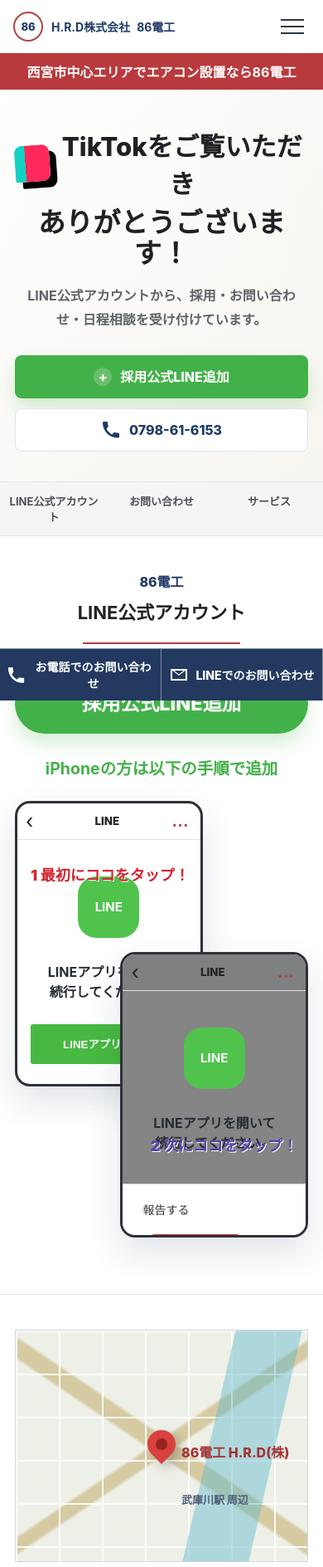
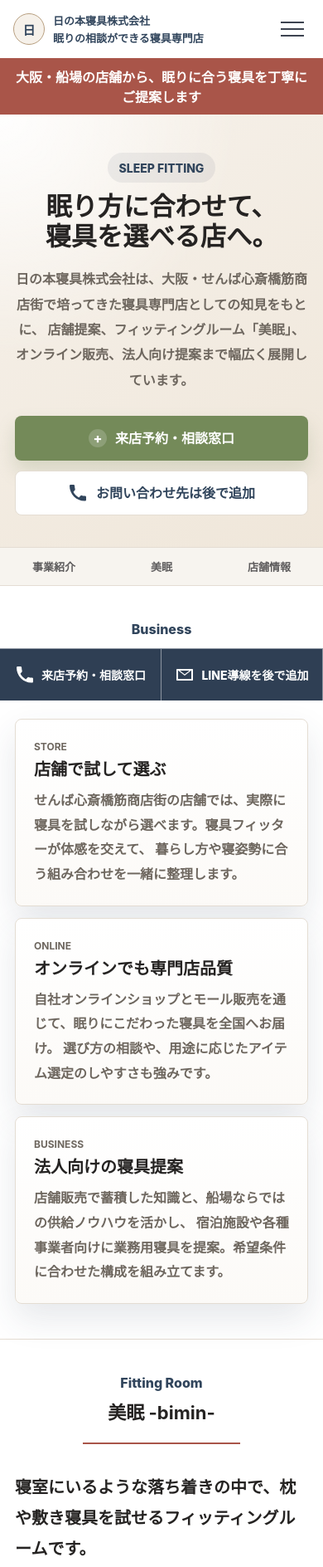
Before and after one commit to King04022004/hinomotothing, a website: page index.html in a window 390 px wide. Shown: the top 1888 px of the page at 83% size. Drawn offline with Linux system fonts and the light colour scheme.

Commit message:
Rewrite LP content for Hinomoto Shingu

```diff
--- a/index.html
+++ b/index.html
@@ -3,21 +3,21 @@
   <head>
     <meta charset="UTF-8" />
     <meta name="viewport" content="width=device-width, initial-scale=1.0" />
-    <title>86電工 | 西宮市中心エリアのエアコン設置</title>
+    <title>日の本寝具株式会社 | 眠りを見直すためのご案内</title>
     <meta
       name="description"
-      content="TikTokをご覧いただきありがとうございます。西宮市中心エリアでエアコン設置なら86電工へ。電話・LINEでお気軽にお問い合わせください。"
+      content="日の本寝具株式会社の店舗・美眠・オンライン販売・法人向け対応を紹介するランディングページです。眠りに合わせた寝具選びをご案内します。"
     />
     <link rel="stylesheet" href="/styles.css" />
   </head>
   <body>
     <header class="site-header">
       <div class="topbar">
-        <a class="brand" href="#top" aria-label="86電工 ホーム">
-          <span class="brand-mark">86</span>
+        <a class="brand" href="#top" aria-label="日の本寝具株式会社 ホーム">
+          <span class="brand-mark">日</span>
           <span>
-            <strong>H.R.D株式会社</strong>
-            <b>86電工</b>
+            <strong>日の本寝具株式会社</strong>
+            <b>眠りの相談ができる寝具専門店</b>
           </span>
         </a>
         <button class="menu-button" type="button" aria-label="メニュー">
@@ -26,136 +26,166 @@
           <span></span>
         </button>
       </div>
-      <p class="area-strip">西宮市中心エリアでエアコン設置なら86電工</p>
+      <p class="area-strip">大阪・船場の店舗から、眠りに合う寝具を丁寧にご提案します</p>
     </header>
 
     <main id="top">
       <section class="hero">
         <div class="hero-inner">
-          <p class="eyebrow">TikTokをご覧いただき</p>
-          <h1>ありがとうございます！</h1>
+          <p class="eyebrow">Sleep fitting</p>
+          <h1>眠り方に合わせて、<br />寝具を選べる店へ。</h1>
           <p class="hero-copy">
-            LINE公式アカウントから、採用・お問い合わせ・日程相談を受け付けています。
+            日の本寝具株式会社は、大阪・せんば心斎橋筋商店街で培ってきた寝具専門店としての知見をもとに、
+            店舗提案、フィッティングルーム「美眠」、オンライン販売、法人向け提案まで幅広く展開しています。
           </p>
           <div class="hero-actions">
-            <a class="btn btn-line" href="#" aria-label="LINE公式アカウントを追加">
+            <a class="btn btn-line" href="#" aria-label="来店予約について問い合わせる">
               <span class="btn-icon">+</span>
-              採用公式LINE追加
+              来店予約・相談窓口
             </a>
-            <a class="btn btn-outline" href="tel:0798616153">
+            <a class="btn btn-outline" href="#">
               <span class="phone-icon"></span>
-              0798-61-6153
+              お問い合わせ先は後で追加
             </a>
           </div>
         </div>
       </section>
 
       <nav class="page-nav" aria-label="ページ内ナビゲーション">
-        <a href="#line">LINE公式アカウント</a>
-        <a href="#contact">お問い合わせ</a>
-        <a href="#service">サービス</a>
+        <a href="#about">事業紹介</a>
+        <a href="#bimin">美眠</a>
+        <a href="#contact">店舗情報</a>
       </nav>
 
-      <section class="section line-section" id="line">
+      <section class="section overview-section" id="about">
         <div class="section-title">
-          <span>86電工</span>
-          <h2>LINE公式アカウント</h2>
+          <span>Business</span>
+          <h2>事業紹介</h2>
         </div>
 
-        <a class="large-line-button" href="#">採用公式LINE追加</a>
+        <div class="overview-grid">
+          <article class="overview-card">
+            <p class="card-kicker">Store</p>
+            <h3>店舗で試して選ぶ</h3>
+            <p>
+              せんば心斎橋筋商店街の店舗では、実際に寝具を試しながら選べます。寝具フィッターが体感を交えて、
+              暮らし方や寝姿勢に合う組み合わせを一緒に整理します。
+            </p>
+          </article>
+          <article class="overview-card">
+            <p class="card-kicker">Online</p>
+            <h3>オンラインでも専門店品質</h3>
+            <p>
+              自社オンラインショップとモール販売を通じて、眠りにこだわった寝具を全国へお届け。
+              選び方の相談や、用途に応じたアイテム選定のしやすさも強みです。
+            </p>
+          </article>
+          <article class="overview-card">
+            <p class="card-kicker">Business</p>
+            <h3>法人向けの寝具提案</h3>
+            <p>
+              店舗販売で蓄積した知識と、船場ならではの供給ノウハウを活かし、
+              宿泊施設や各種事業者向けに業務用寝具を提案。希望条件に合わせた構成を組み立てます。
+            </p>
+          </article>
+        </div>
+      </section>
 
-        <div class="instruction">
-          <h3>iPhoneの方は以下の手順で追加</h3>
-          <div class="phone-demo">
-            <div class="phone-frame phone-left">
-              <div class="phone-bar">
-                <span></span>
-                <small>LINE</small>
-                <b>...</b>
-              </div>
-              <div class="line-app">
-                <div class="line-logo">LINE</div>
-                <p>LINEアプリを開いて<br />続行してください。</p>
-                <button>LINEアプリを開く</button>
-              </div>
-              <p class="step-label first">1 最初にココをタップ！</p>
+      <section class="section bimin-section" id="bimin">
+        <div class="section-title">
+          <span>Fitting Room</span>
+          <h2>美眠 -bimin-</h2>
+        </div>
+
+        <div class="bimin-layout">
+          <div class="bimin-copy">
+            <p class="lead">
+              寝室にいるような落ち着きの中で、枕や敷き寝具を試せるフィッティングルームです。
+            </p>
+            <p>
+              木の床、調湿性を意識した空間、やわらかな照明など、寝具そのものだけでなく
+              眠る環境まで含めて体感できる場所として整えられています。予約優先で、じっくり相談できます。
+            </p>
+            <ul class="feature-list">
+              <li>オーダーメイド枕や敷き寝具のフィッティング</li>
+              <li>羽毛布団を実際に試しながら比較</li>
+              <li>睡眠に関する相談や無料ワークショップに対応</li>
+              <li>ブライダル寝具や新生活の一式相談にも対応</li>
+            </ul>
+          </div>
+
+          <div class="room-visual" aria-hidden="true">
+            <div class="room-card room-main">
+              <span class="room-tag">1F Showroom</span>
+              <strong>素材や質感を比べる展示スペース</strong>
             </div>
-            <div class="phone-frame phone-right">
-              <div class="phone-bar dark">
-                <span></span>
-                <small>LINE</small>
-                <b>...</b>
-              </div>
-              <div class="line-app muted">
-                <div class="line-logo">LINE</div>
-                <p>LINEアプリを開いて<br />続行してください。</p>
-              </div>
-              <div class="sheet">
-                <p>報告する</p>
-                <p class="highlight">ブラウザで開く</p>
-                <p>リンクをコピー</p>
-              </div>
-              <p class="step-label second">2 次にココをタップ！</p>
+            <div class="room-card room-sub">
+              <span class="room-tag">2F Bimin</span>
+              <strong>横になって試せる予約優先の空間</strong>
             </div>
           </div>
         </div>
       </section>
 
+      <section class="section consult-section">
+        <div class="section-title">
+          <span>Support</span>
+          <h2>こんな相談に向いています</h2>
+        </div>
+
+        <div class="consult-grid">
+          <article class="consult-card">
+            <h3>自分に合う寝具がわからない</h3>
+            <p>寝姿勢や使い方を整理しながら、選び方の基準から一緒に確認できます。</p>
+          </article>
+          <article class="consult-card">
+            <h3>新生活や結婚を機にそろえたい</h3>
+            <p>一式でそろえるときの優先順位や、長く使える組み合わせを相談できます。</p>
+          </article>
+          <article class="consult-card">
+            <h3>法人向けにまとめて検討したい</h3>
+            <p>用途、数量、予算感に合わせた寝具構成を相談できます。</p>
+          </article>
+        </div>
+      </section>
+
       <section class="section contact-section" id="contact">
-        <div class="map-panel" role="img" aria-label="86電工周辺の地図イメージ">
+        <div class="map-panel" role="img" aria-label="大阪市中央区久太郎町周辺の地図イメージ">
           <div class="map-grid"></div>
           <div class="river"></div>
           <div class="pin"></div>
-          <p>86電工 H.R.D(株)</p>
-          <span>武庫川駅 周辺</span>
+          <p>日の本寝具株式会社</p>
+          <span>本町駅から徒歩圏内</span>
         </div>
 
         <div class="contact-card">
-          <p>お気軽に電話・LINEでお問い合わせ下さい。</p>
-          <a class="phone-number" href="tel:0798616153">
+          <p>ご来店予約・商品相談・法人のお問い合わせ窓口として使える想定のエリアです。</p>
+          <a class="phone-number placeholder-number" href="#">
             <span class="phone-icon"></span>
-            0798-61-6153
+            お問い合わせ先は後で追加
           </a>
-          <small>受付 8:00〜18:00（不定休）</small>
-          <a class="btn btn-red" href="#">LINEでのお問い合わせはこちら</a>
+          <small>LINEやフォーム導線は後から差し替えしやすい構成にしています。</small>
+          <a class="btn btn-red" href="#">相談導線をここに追加</a>
         </div>
       </section>
 
       <section class="section company-section">
         <div class="brand company-brand">
-          <span class="brand-mark">86</span>
+          <span class="brand-mark">日</span>
           <span>
-            <strong>H.R.D株式会社</strong>
-            <b>86電工</b>
+            <strong>日の本寝具株式会社</strong>
+            <b>店舗・オンライン・法人向け販売</b>
           </span>
         </div>
         <address>
-          〒663-8124<br />
-          兵庫県西宮市小松南町3-3-27　2階
+          〒541-0056<br />
+          大阪府大阪市中央区久太郎町3-4-17
         </address>
-        <p>
-          くらしのマーケット出店しています！！<br />
-          <a href="https://curama.jp/001511811/">https://curama.jp/001511811/</a>
-        </p>
-      </section>
-
-      <section class="section services" id="service">
-        <h2>サービス一覧</h2>
-        <div class="service-grid">
-          <span>大阪市のエアコン設置</span>
-          <span>尼崎市のエアコン設置</span>
-          <span>吹田市のエアコン設置</span>
-          <span>伊丹市のエアコン設置</span>
-          <span>豊中市のエアコン設置</span>
-          <span>宝塚市のエアコン設置</span>
-          <span>芦屋市のエアコン設置</span>
-          <span>西宮市のエアコン設置</span>
-          <span>神戸市中央区のエアコン設置</span>
-          <span>神戸市北区のエアコン設置</span>
-          <span>神戸市長田区のエアコン設置</span>
-          <span>神戸市須磨区のエアコン設置</span>
-          <span>神戸市灘区のエアコン設置</span>
-          <span>神戸市東灘区のエアコン設置</span>
+        <div class="company-notes">
+          <p>創業 1929年 / 会社設立 1948年 / 資本金 1,000万円</p>
+          <p>取扱分野: 寝装・寝具の卸売、小売、寝具相談</p>
+          <p>店舗営業時間: 月・水・金 12:00〜17:00 / 土・日 10:00〜17:00 / 火・木・祝休</p>
+          <p>オンライン対応: 平日・土曜 10:00〜17:00</p>
         </div>
       </section>
     </main>
@@ -164,12 +194,12 @@
       <a href="#">プライバシーポリシー</a>
       <span>/</span>
       <a href="#">特定商取引に基づく表記</a>
-      <p>Copyright (C) 2026 86電工-H.R.D株式会社. All rights Reserved.</p>
+      <p>Copyright (C) 2026 日の本寝具株式会社. All rights reserved.</p>
     </footer>
 
     <div class="sticky-actions" aria-label="固定お問い合わせ">
-      <a href="tel:0798616153"><span class="phone-icon"></span>お電話でのお問い合わせ</a>
-      <a href="#"><span class="mail-icon"></span>LINEでのお問い合わせ</a>
+      <a href="#"><span class="phone-icon"></span>来店予約・相談窓口</a>
+      <a href="#"><span class="mail-icon"></span>LINE導線を後で追加</a>
     </div>
   </body>
 </html>
--- a/styles.css
+++ b/styles.css
@@ -1,14 +1,15 @@
 :root {
   color-scheme: light;
-  --text: #202124;
-  --muted: #5f6368;
-  --border: #dfe3e7;
-  --navy: #1f3a66;
-  --footer: #23395f;
-  --red: #b83a3d;
-  --green: #43b149;
-  --warm: #f7f4ef;
-  --shadow: 0 18px 40px rgba(31, 58, 102, 0.14);
+  --text: #252322;
+  --muted: #6e675f;
+  --border: #e4ddd3;
+  --navy: #31455c;
+  --footer: #2f3f54;
+  --red: #a95549;
+  --green: #748a59;
+  --warm: #f6f1ea;
+  --sand: #efe6d9;
+  --shadow: 0 18px 40px rgba(49, 69, 92, 0.12);
 }
 
 * {
@@ -21,7 +22,7 @@
 
 body {
   margin: 0;
-  background: #eef1f4;
+  background: #ece8e1;
   color: var(--text);
   font-family: -apple-system, BlinkMacSystemFont, "Hiragino Sans",
     "Hiragino Kaku Gothic ProN", "Yu Gothic", Meiryo, sans-serif;
@@ -45,7 +46,7 @@
   display: flex;
   align-items: center;
   justify-content: space-between;
-  min-height: 64px;
+  min-height: 70px;
   padding: 12px 24px;
 }
 
@@ -59,21 +60,25 @@
 .brand-mark {
   display: grid;
   place-items: center;
-  width: 36px;
-  height: 36px;
-  border: 2px solid #b44448;
+  width: 38px;
+  height: 38px;
+  border: 1px solid #b89f80;
   border-radius: 50%;
+  background: var(--warm);
   color: var(--navy);
   font-weight: 800;
-  font-size: 13px;
+  font-size: 15px;
 }
 
 .brand span:last-child {
-  display: flex;
-  align-items: center;
-  gap: 12px;
-  font-size: 17px;
+  display: grid;
+  gap: 2px;
+  font-size: 16px;
   color: var(--navy);
+}
+
+.brand strong,
+.brand b {
   white-space: nowrap;
 }
 
@@ -92,7 +97,7 @@
   display: block;
   width: 28px;
   height: 2px;
-  background: #2d3645;
+  background: #3d4350;
 }
 
 .area-strip {
@@ -107,49 +112,42 @@
 .hero {
   overflow: hidden;
   background:
-    linear-gradient(135deg, rgba(255, 255, 255, 0.95), rgba(247, 244, 239, 0.92)),
-    radial-gradient(circle at 18% 20%, rgba(67, 177, 73, 0.18), transparent 30%),
-    radial-gradient(circle at 88% 8%, rgba(184, 58, 61, 0.14), transparent 32%);
+    radial-gradient(circle at top left, rgba(255, 255, 255, 0.94), transparent 44%),
+    linear-gradient(145deg, rgba(246, 241, 234, 0.98), rgba(239, 230, 217, 0.98));
 }
 
 .hero-inner {
-  padding: 44px 26px 36px;
+  padding: 46px 26px 38px;
   text-align: center;
 }
 
 .eyebrow {
   display: inline-flex;
   align-items: center;
-  gap: 8px;
-  margin: 0 0 8px;
+  justify-content: center;
+  min-height: 36px;
+  margin: 0 0 12px;
+  padding: 0 14px;
+  border-radius: 999px;
+  background: rgba(49, 69, 92, 0.08);
+  color: var(--navy);
   font-weight: 800;
-  font-size: clamp(28px, 8vw, 54px);
-}
-
-.eyebrow::before {
-  content: "";
-  width: 44px;
-  height: 44px;
-  background:
-    linear-gradient(90deg, #12d2c3 0 30%, transparent 30%),
-    linear-gradient(#ff285a 0 0);
-  border-radius: 9px 9px 9px 2px;
-  box-shadow: 8px 8px 0 #050505;
-  transform: rotate(-4deg);
+  font-size: 14px;
+  text-transform: uppercase;
 }
 
 .hero h1 {
   margin: 0;
-  font-size: clamp(28px, 8.5vw, 58px);
-  line-height: 1.12;
+  font-size: clamp(31px, 8vw, 56px);
+  line-height: 1.14;
 }
 
 .hero-copy {
-  max-width: 520px;
+  max-width: 560px;
   margin: 18px auto 0;
   color: var(--muted);
   font-weight: 700;
-  line-height: 1.8;
+  line-height: 1.9;
 }
 
 .hero-actions {
@@ -158,24 +156,22 @@
   margin-top: 28px;
 }
 
-.btn,
-.large-line-button {
+.btn {
   display: inline-flex;
   align-items: center;
   justify-content: center;
   gap: 10px;
-  min-height: 52px;
+  min-height: 54px;
   border-radius: 8px;
   padding: 12px 18px;
   font-weight: 800;
   line-height: 1.25;
 }
 
-.btn-line,
-.large-line-button {
+.btn-line {
   background: var(--green);
   color: #fff;
-  box-shadow: 0 12px 22px rgba(67, 177, 73, 0.22);
+  box-shadow: 0 12px 22px rgba(116, 138, 89, 0.22);
 }
 
 .btn-outline {
@@ -196,7 +192,7 @@
   width: 22px;
   height: 22px;
   border-radius: 50%;
-  background: rgba(255, 255, 255, 0.2);
+  background: rgba(255, 255, 255, 0.18);
 }
 
 .page-nav {
@@ -204,13 +200,13 @@
   grid-template-columns: repeat(3, 1fr);
   border-top: 1px solid var(--border);
   border-bottom: 1px solid var(--border);
-  background: #f5f5f5;
+  background: #f7f4ef;
 }
 
 .page-nav a {
   padding: 13px 6px;
   text-align: center;
-  color: #4b4f56;
+  color: #5d5b5c;
   font-size: 13px;
   font-weight: 700;
 }
@@ -229,8 +225,7 @@
   font-weight: 800;
 }
 
-.section-title h2,
-.services h2 {
+.section-title h2 {
   margin: 8px 0 0;
   font-size: 22px;
 }
@@ -244,153 +239,132 @@
   background: var(--red);
 }
 
-.large-line-button {
-  width: min(100%, 560px);
-  margin: 36px auto 26px;
-  min-height: 72px;
-  border-radius: 999px;
-  font-size: clamp(22px, 6vw, 32px);
+.overview-grid,
+.consult-grid {
+  display: grid;
+  gap: 14px;
+  margin-top: 34px;
 }
 
-.instruction h3 {
-  margin: 0 0 18px;
-  color: var(--green);
-  text-align: center;
-  font-size: clamp(18px, 5vw, 26px);
-}
-
-.phone-demo {
-  position: relative;
-  min-height: 610px;
-  margin: 0 auto;
-  max-width: 520px;
-}
-
-.phone-frame {
-  position: absolute;
-  width: 58%;
-  min-width: 230px;
-  height: 382px;
-  border: 3px solid #2e3138;
-  border-radius: 18px;
-  background: #fff;
-  overflow: hidden;
+.overview-card,
+.consult-card {
+  padding: 22px;
+  border: 1px solid var(--border);
+  border-radius: 8px;
+  background: linear-gradient(180deg, #fff, #fcfaf7);
   box-shadow: var(--shadow);
 }
 
-.phone-left {
-  left: 0;
-  top: 8px;
+.card-kicker {
+  margin: 0 0 8px;
+  color: var(--red);
+  font-size: 12px;
+  font-weight: 800;
+  text-transform: uppercase;
 }
 
-.phone-right {
-  right: 0;
-  top: 208px;
+.overview-card h3,
+.consult-card h3 {
+  margin: 0 0 10px;
+  font-size: 20px;
 }
 
-.phone-bar {
-  display: grid;
-  grid-template-columns: 24px 1fr 28px;
-  align-items: center;
-  height: 44px;
-  padding: 0 10px;
-  border-bottom: 1px solid var(--border);
+.overview-card p,
+.consult-card p,
+.bimin-copy p,
+.company-notes p {
+  margin: 0;
+  color: var(--muted);
+  line-height: 1.85;
+  font-weight: 700;
 }
 
-.phone-bar span::before {
-  content: "‹";
-  font-size: 24px;
+.bimin-layout {
+  display: grid;
+  gap: 22px;
+  margin-top: 34px;
 }
 
-.phone-bar small {
-  text-align: center;
+.lead {
+  margin-bottom: 14px !important;
+  color: var(--text) !important;
+  font-size: 20px;
+}
+
+.feature-list {
+  display: grid;
+  gap: 10px;
+  margin: 20px 0 0;
+  padding: 0;
+  list-style: none;
+}
+
+.feature-list li {
+  position: relative;
+  padding-left: 18px;
+  color: var(--text);
+  font-weight: 700;
+  line-height: 1.7;
+}
+
+.feature-list li::before {
+  content: "";
+  position: absolute;
+  left: 0;
+  top: 10px;
+  width: 8px;
+  height: 8px;
+  border-radius: 50%;
+  background: var(--green);
+}
+
+.room-visual {
+  position: relative;
+  min-height: 320px;
+}
+
+.room-card {
+  position: absolute;
+  width: min(86%, 360px);
+  min-height: 180px;
+  padding: 22px;
+  border-radius: 8px;
+  box-shadow: var(--shadow);
+}
+
+.room-main {
+  left: 0;
+  top: 0;
+  background:
+    linear-gradient(180deg, rgba(255, 255, 255, 0.28), rgba(255, 255, 255, 0)),
+    linear-gradient(135deg, #8b7358, #c2ab8c);
+  color: #fff;
+}
+
+.room-sub {
+  right: 0;
+  bottom: 0;
+  background:
+    linear-gradient(180deg, rgba(255, 255, 255, 0.32), rgba(255, 255, 255, 0)),
+    linear-gradient(135deg, #5d7050, #a4b48d);
+  color: #fff;
+}
+
+.room-tag {
+  display: inline-flex;
+  margin-bottom: 12px;
+  padding: 6px 10px;
+  border-radius: 999px;
+  background: rgba(255, 255, 255, 0.18);
+  font-size: 12px;
   font-weight: 800;
 }
 
-.phone-bar b {
-  text-align: center;
-  font-size: 20px;
-  color: var(--red);
-}
-
-.phone-bar.dark {
-  background: #7e8082;
-  color: #222;
-}
-
-.line-app {
-  display: grid;
-  place-items: center;
-  gap: 12px;
-  padding: 44px 16px 22px;
-  text-align: center;
-  color: #262b33;
-  font-weight: 700;
-}
-
-.line-app.muted {
-  min-height: 198px;
-  background: #858585;
-}
-
-.line-logo {
-  display: grid;
-  place-items: center;
-  width: 74px;
-  height: 74px;
-  border-radius: 22px;
-  background: #50c34d;
-  color: #fff;
-  font-size: 15px;
-}
-
-.line-app button {
-  width: 100%;
-  min-height: 48px;
-  border: 0;
-  border-radius: 3px;
-  background: #47b941;
-  color: #fff;
-  font-weight: 800;
-}
-
-.sheet {
-  padding: 10px 24px 18px;
-  background: #fff;
-  border-top: 1px solid #d2d2d2;
-}
-
-.sheet p {
-  margin: 10px 0;
-  color: #333;
-  font-size: 14px;
-}
-
-.sheet .highlight {
-  display: inline-block;
-  padding: 3px 12px;
-  border: 3px solid #d83338;
-  border-radius: 999px;
-}
-
-.step-label {
-  position: absolute;
-  margin: 0;
-  color: #d42631;
-  font-weight: 900;
-  text-shadow: 1px 1px 0 #fff;
-  font-size: clamp(18px, 4.5vw, 24px);
-}
-
-.step-label.first {
-  top: 72px;
-  left: 16px;
-}
-
-.step-label.second {
-  right: 10px;
-  bottom: 96px;
-  color: #5643a7;
+.room-card strong {
+  display: block;
+  max-width: 220px;
+  font-size: 26px;
+  line-height: 1.3;
 }
 
 .contact-section {
@@ -401,8 +375,8 @@
   position: relative;
   height: 280px;
   overflow: hidden;
-  border: 1px solid #cfd6dc;
-  background: #eef0e8;
+  border: 1px solid #d8d3ca;
+  background: #efeee8;
 }
 
 .map-grid {
@@ -411,8 +385,8 @@
   background:
     linear-gradient(90deg, rgba(255, 255, 255, 0.88) 2px, transparent 2px) 0 0 / 52px 52px,
     linear-gradient(rgba(255, 255, 255, 0.88) 2px, transparent 2px) 0 0 / 52px 52px,
-    linear-gradient(34deg, transparent 47%, #d5caa2 48% 52%, transparent 53%),
-    linear-gradient(146deg, transparent 48%, #d5caa2 49% 52%, transparent 53%);
+    linear-gradient(34deg, transparent 47%, #d9cfbd 48% 52%, transparent 53%),
+    linear-gradient(146deg, transparent 48%, #d9cfbd 49% 52%, transparent 53%);
 }
 
 .river {
@@ -421,7 +395,7 @@
   right: 42px;
   width: 78px;
   height: 340px;
-  background: rgba(95, 185, 201, 0.45);
+  background: rgba(145, 176, 186, 0.35);
   transform: rotate(13deg);
 }
 
@@ -431,7 +405,7 @@
   left: 50%;
   width: 34px;
   height: 34px;
-  background: #d8413e;
+  background: var(--red);
   border-radius: 50% 50% 50% 0;
   transform: translateX(-50%) rotate(-45deg);
   box-shadow: 0 8px 14px rgba(0, 0, 0, 0.22);
@@ -442,7 +416,7 @@
   position: absolute;
   inset: 10px;
   border-radius: 50%;
-  background: #962222;
+  background: #87443a;
 }
 
 .map-panel p,
@@ -450,24 +424,24 @@
   position: absolute;
   left: calc(50% + 24px);
   margin: 0;
-  color: #a53236;
   font-weight: 800;
 }
 
 .map-panel p {
   top: 134px;
+  color: var(--red);
 }
 
 .map-panel span {
   top: 194px;
-  color: #4d5f79;
+  color: var(--navy);
   font-size: 13px;
 }
 
 .contact-card {
   margin-top: 18px;
   padding: 22px;
-  border: 1px solid #cfd6dc;
+  border: 1px solid #d8d3ca;
   text-align: center;
 }
 
@@ -482,9 +456,13 @@
   justify-content: center;
   gap: 10px;
   color: #2d2d2d;
-  font-size: clamp(34px, 8vw, 50px);
   line-height: 1;
-  font-family: Georgia, "Times New Roman", serif;
+}
+
+.placeholder-number {
+  font-size: clamp(22px, 5vw, 34px);
+  font-family: inherit;
+  font-weight: 800;
 }
 
 .phone-icon,
@@ -508,8 +486,10 @@
 
 .contact-card small {
   display: block;
-  margin: 8px 0 16px;
+  margin: 10px 0 16px;
+  color: var(--muted);
   font-weight: 700;
+  line-height: 1.8;
 }
 
 .company-section {
@@ -527,31 +507,10 @@
   font-weight: 700;
 }
 
-.company-section a {
-  text-decoration: underline;
-}
-
-.services {
-  background: var(--footer);
-  color: #fff;
-  padding-bottom: 74px;
-}
-
-.services h2 {
-  margin-bottom: 18px;
-}
-
-.service-grid {
+.company-notes {
   display: grid;
-  grid-template-columns: repeat(2, minmax(0, 1fr));
-  gap: 8px 14px;
-  color: rgba(255, 255, 255, 0.82);
-  font-size: 13px;
-}
-
-.service-grid span {
-  padding-left: 10px;
-  border-left: 2px solid rgba(255, 255, 255, 0.32);
+  gap: 8px;
+  margin-top: 16px;
 }
 
 .footer {
@@ -613,11 +572,19 @@
     border-radius: 0 0 14px 14px;
   }
 
-  .hero-actions {
-    grid-template-columns: 1fr 1fr;
-    max-width: 560px;
-    margin-left: auto;
-    margin-right: auto;
+  .hero-actions,
+  .overview-grid,
+  .consult-grid {
+    grid-template-columns: repeat(2, minmax(0, 1fr));
+  }
+
+  .overview-grid {
+    grid-template-columns: repeat(3, minmax(0, 1fr));
+  }
+
+  .bimin-layout {
+    grid-template-columns: 1.05fr 0.95fr;
+    align-items: center;
   }
 }
 
@@ -627,8 +594,7 @@
   }
 
   .brand span:last-child {
-    gap: 8px;
-    font-size: 14px;
+    font-size: 13px;
   }
 
   .hero-inner,
@@ -637,21 +603,15 @@
     padding-right: 18px;
   }
 
-  .phone-demo {
-    min-height: 560px;
+  .room-visual {
+    min-height: 280px;
   }
 
-  .phone-frame {
-    width: 64%;
-    min-width: 206px;
-    height: 344px;
+  .room-card {
+    width: 88%;
   }
 
-  .phone-right {
-    top: 190px;
-  }
-
-  .service-grid {
-    grid-template-columns: 1fr;
+  .room-card strong {
+    font-size: 22px;
   }
 }
```
